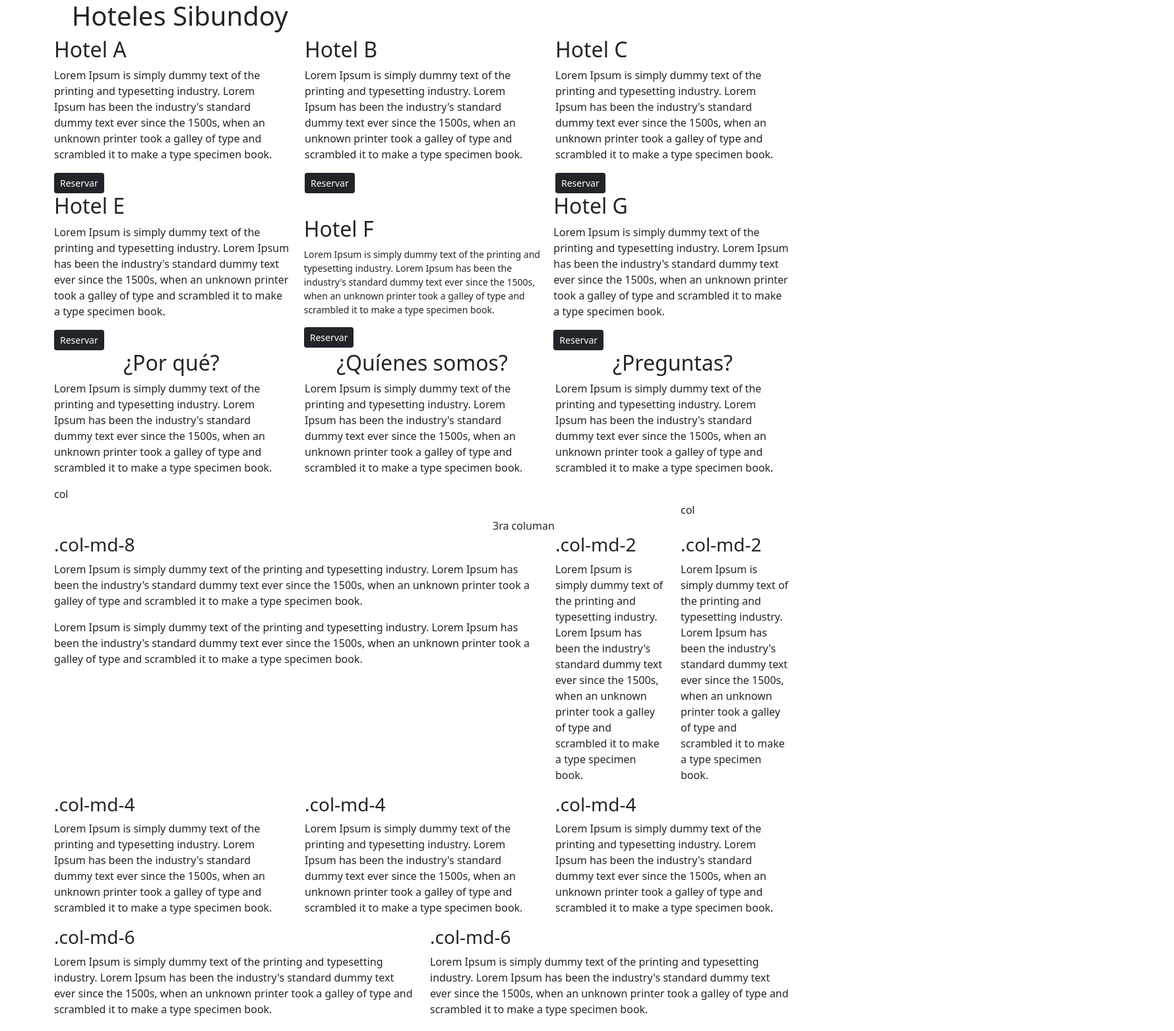
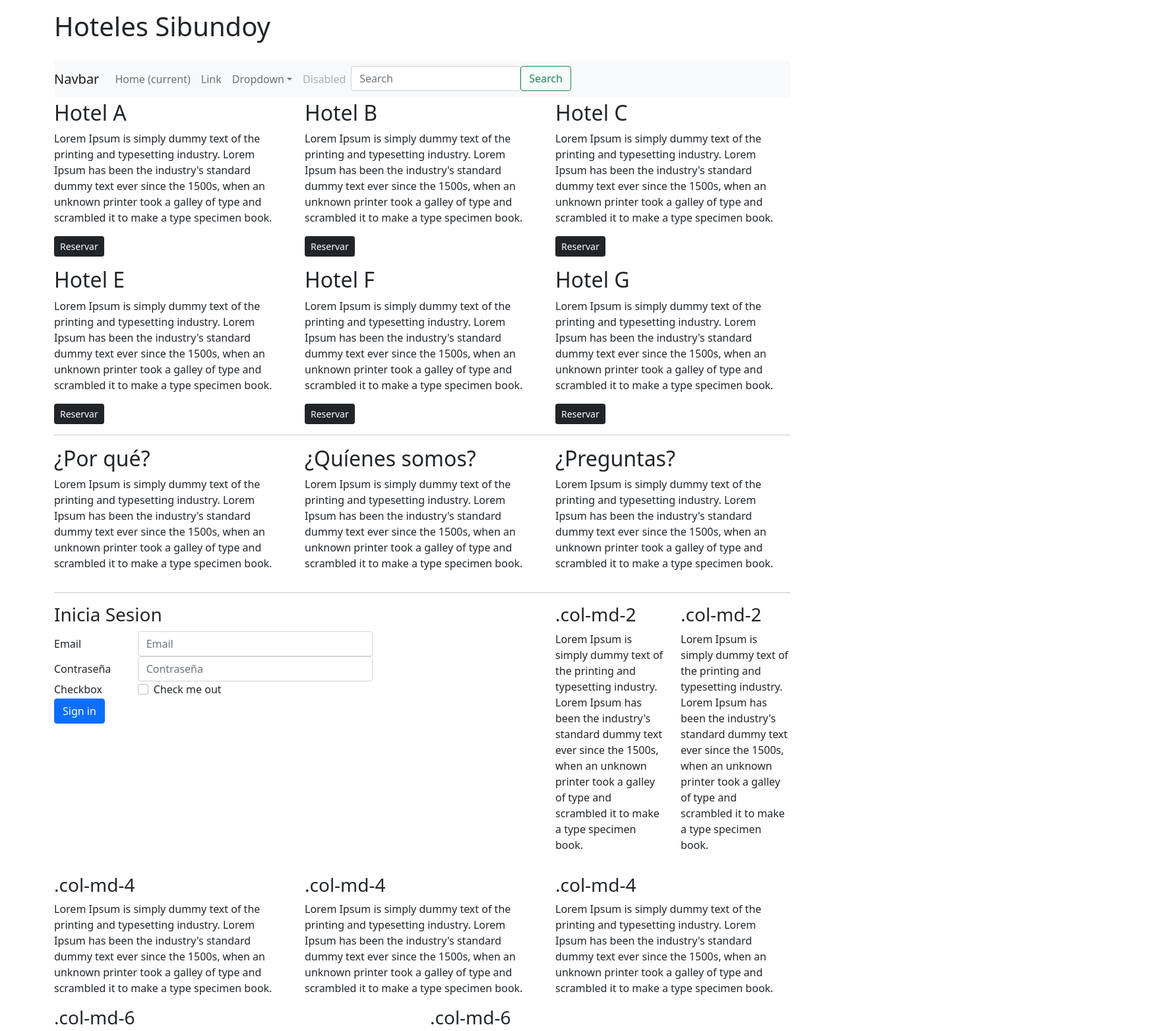
Before and after one commit to MaicolEgas43/proyectopractica, a website: page index.html in a window 1280 px wide. Shown: the top 1563 px of the page at 66% size, 1780 px wide, since content can reach past the window. Drawn offline with nearby package versions, Linux system fonts and the light colour scheme.

Commit message:
Parte final semana 1

```diff
--- a/index.html
+++ b/index.html
@@ -8,24 +8,61 @@
 
     <!-- Bootstrap CSS -->
     <link href="node_modules/bootstrap/dist/css/bootstrap.min.css" rel="stylesheet">
-    <link href="index.css" rel="stylesheet">
+
     <title>Hello, world!</title>
 </head>
 
 <body>
     <header>
-        <div class="conteiner-fluid">
-            <div class="row lm-auto">
-                <div class="col-sm offset-md-1 col-md2">
+        <div class="container py-3">
             <h1>Hoteles Sibundoy</h1>
-                </div>
-            </div>
         </div>
     </header>
 
+    <div class="container py-1">
+        <nav	class="navbar	navbar-expand-lg	navbar-light	bg-light">
+		    <a	class="navbar-brand"	href="#">Navbar</a>
+		    <button	class="navbar-toggler"	type="button"	data-toggle="collapse" data-target="#navbarSupportedContent"	aria-controls="navbarSupportedContent" aria-expanded="false"	aria-label="Toggle	navigation">
+				<span	class="navbar-toggler-icon"></span> </button>
+		        <div	class="collapse	navbar-collapse"	id="navbarSupportedContent">
+				<ul	class="navbar-nav	mr-auto">
+					<li	class="nav-item	active">
+						<a	class="nav-link"	href="#">Home	<span	class="sr-only">(current)</span></a>
+					</li>
+					<li	class="nav-item">
+						<a	class="nav-link"	href="#">Link</a>
+					</li>
+					<li	class="nav-item	dropdown">
+						<a	class="nav-link	dropdown-toggle"	href="#"	id="navbarDropdown"	role="button" data-toggle="dropdown"	aria-haspopup="true"	aria-expanded="false"> Dropdown</a>
+
+                        <div	class="dropdown-menu"	aria-labelledby="navbarDropdown">
+							<a	class="dropdown-item"	href="#">Action</a>
+							<a	class="dropdown-item"	href="#">Another	action</a>
+							<div	class="dropdown-divider"></div>
+							<a	class="dropdown-item"	href="#">Something	else	here</a>
+						</div>
+					</li>
+					<li	class="nav-item">
+						<a	class="nav-link	disabled"	href="#">Disabled</a>
+					</li>
+                    <form	class="form-inline	my-2	my-lg-0 	justify-content-end">
+						<input	class="form-control	mr-sm-2"	type="search"	placeholder="Search"	aria-label="Search">
+				    </form>
+                <li class="nav-item">
+                    <button	class="btn	btn-outline-success	my-2	my-sm-0 btn-md"	type="submit">Search</button>
+                </li>
+				</ul>
+
+
+		</div>
+</nav>
+
+        </div>
+
+
     <!-- Optional JavaScript; choose one of the two! -->
-    <div class="container">
-        <div class="row align-items-end" >
+    <div class="container ">
+        <div class="row align-items-end mb-3 " >
             <div class="col-sm lm-auto">
                 <h2>Hotel A</h2>
 
@@ -49,9 +86,6 @@
                 <button class="btn btn-dark btn-sm">Reservar</button>
             </div>
         </div>
-    </div>
-
-    <div class="container">
         <div class="row align-items-end">
             <div class="col-sm lm-auto">
                 <h2>Hotel E</h2>
@@ -62,7 +96,7 @@
                     book.</p>
                 <button class="btn btn-dark btn-sm">Reservar</button>
             </div>
-            <div class="col-sm lm-auto btn-sm">
+            <div class="col-sm lm-auto">
                 <h2>Hotel F</h2>
                 <p>Lorem Ipsum is simply dummy text of the printing and typesetting industry. Lorem Ipsum has been the
                     industry's standard
@@ -81,9 +115,8 @@
                 <button class="btn btn-dark btn-sm" 	>Reservar</button>
             </div>
         </div>
-    </div>
+        <hr>
 
-    <div class="container">
         <div class="row align-items-center">
             <div class="col-sm">
                 <h2 class="h2">¿Por qué?</h2>
@@ -113,43 +146,45 @@
 
             </div>
         </div>
+
+
     </div>
 
-
-
     <div class="container">
-        <div class="row">
-            <div class="col-4">
-                col
+        <hr>
+        <div class="row mb-3">
+            <div class="col-md-8">
+                <h3>Inicia Sesion</h3>
+                <form>
+		<div	class="form-group	row">
+				<label	for="inputEmail3"	class="col-sm-2	col-form-label">Email</label>
+				<div	class="col-sm-6">
+						<input	type="email"	class="form-control"	id="inputEmail3"	placeholder="Email">
 				</div>
-            <div class="col-8 offset-md-10">
-                col
+		</div>
+		<div	class="form-group	row">
+				<label	for="inputPassword3"	class="col-sm-2	col-form-label">Contraseña</label>
+				<div	class="col-sm-6">
+						<input	type="password"	class="form-control"	id="inputPassword3"	placeholder="Contraseña">
+				</div>
+		</div>
+		<div	class="form-group	row">
+				<div	class="col-sm-2">Checkbox</div>
+				<div	class="col-sm-10">
+						<div	class="form-check">
+				<label	class="form-check-label">
+						<input	class="form-check-input"	type="checkbox">	Check	me	out
+				</label>
 						</div>
 				</div>
 		</div>
-    <div class="container">
-        <div class="row">
-            <div class="col-4 offset-md-7">
-                3ra  columan
+		<div	class="form-group	row">
+				<div	class="col-sm-10">
+						<button	type="submit"	class="btn	btn-primary">Sign	in</button>
 				</div>
 		</div>
-    </div>
+</form>
 
-
-    <div class="container">
-        <div class="row">
-            <div class="col-md-8">
-                <h3>.col-md-8</h3>
-                <p>Lorem Ipsum is simply dummy text of the printing and typesetting industry. Lorem Ipsum has been the
-                    industry's standard
-                    dummy text ever since the 1500s, when an unknown printer took a galley of type and scrambled it to make
-                    a type specimen
-                    book.</p>
-                    <p>Lorem Ipsum is simply dummy text of the printing and typesetting industry. Lorem Ipsum has been the
-                    industry's standard
-                    dummy text ever since the 1500s, when an unknown printer took a galley of type and scrambled it to make
-                    a type specimen
-                    book.</p>
             </div>
             <div class="col-md-2">
                 <h3>.col-md-2</h3>
```
Lines whose indentation alone changed are shown as unchanged.
